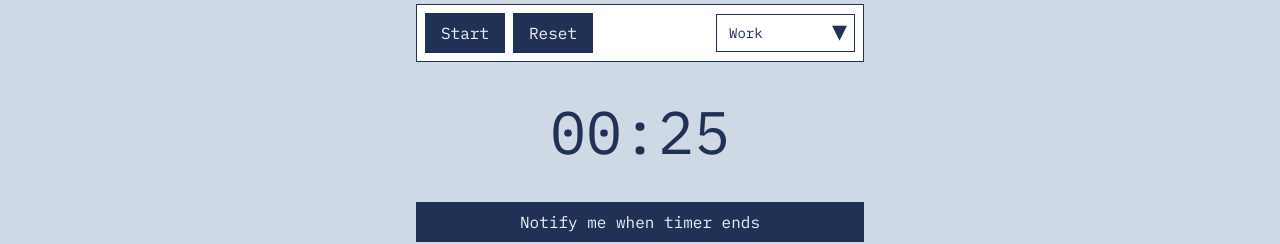
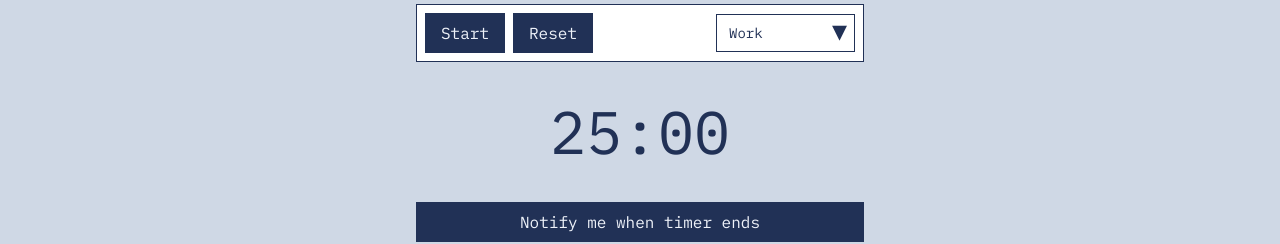
Before and after one commit to kelmich/website, a Next.js app: page /pomodoro in a window 1280 px wide. Shown: the part 229-473 px from the top of the page. Built offline with nearby package versions, Linux system fonts and the light colour scheme.

Commit message:
update pomodoro times

```diff
--- a/app/pomodoro/page.tsx
+++ b/app/pomodoro/page.tsx
@@ -59,10 +59,10 @@ type PomodoroState = {
 };
 
 export default function Pomodoro() {
-  const POMODORO_DURATION = 25;
+  const POMODORO_DURATION = 25 * 60;
   const POMODOROS_BEFORE_LONG_BREAK = 4;
-  const SHORT_BREAK_DURATION = 5;
-  const LONG_BREAK_DURATION = 15;
+  const SHORT_BREAK_DURATION = 5 * 60;
+  const LONG_BREAK_DURATION = 15 * 60;
 
   const defaultState: PomodoroState = useMemo(() => {
     return {
```
